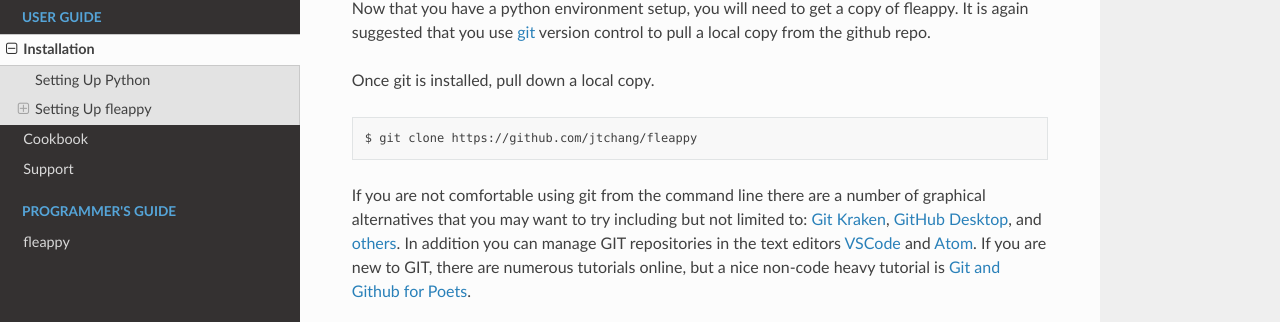
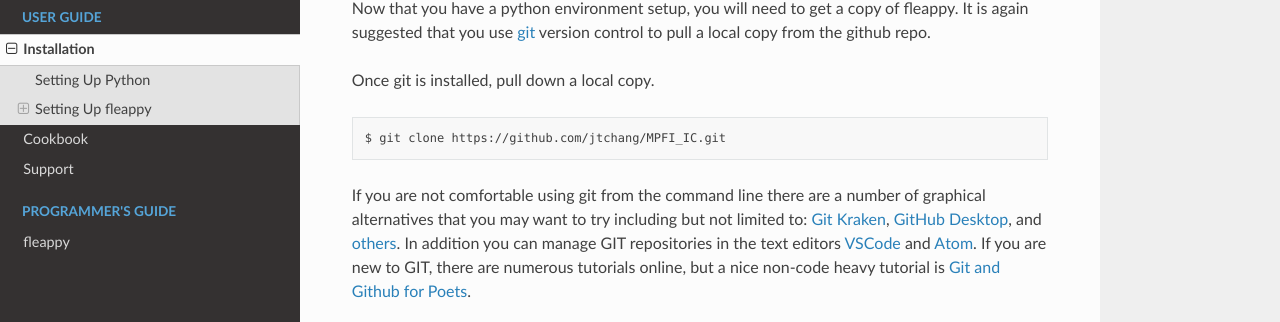
Before and after one commit to jtchang/MPFI_IC, a Sphinx documentation site: the page built from docs/install.rst, in a window 1280 px wide and 900 px high, scrolled down 1157 px. Shown: the part 129-451 px from the top of the window. Built offline with Sphinx 7.4.7 and the Read the Docs theme 2.0.0, drawn with Linux system fonts in a browser that asks for light colours; part of the change alters nothing that is shown.

Commit message:
Fixing install github link

```diff
--- a/docs/install.rst
+++ b/docs/install.rst
@@ -50,7 +50,8 @@ Once git is installed, pull down a local copy.
 
 .. code-block:: bash
 
-   $ git clone https://github.com/jtchang/fleappy
+   $ git clone https://github.com/jtchang/MPFI_IC.git
+
 
 If you are not comfortable using git from the command line there are a number of graphical alternatives that you may want to try including but not limited to: `Git Kraken`_, `GitHub Desktop`_, and `others`_. In addition you can manage GIT repositories in the text editors `VSCode`_ and `Atom`_. If you are new to GIT, there are numerous tutorials online, but a nice non-code heavy tutorial is `Git and Github for Poets`_.
 
```
